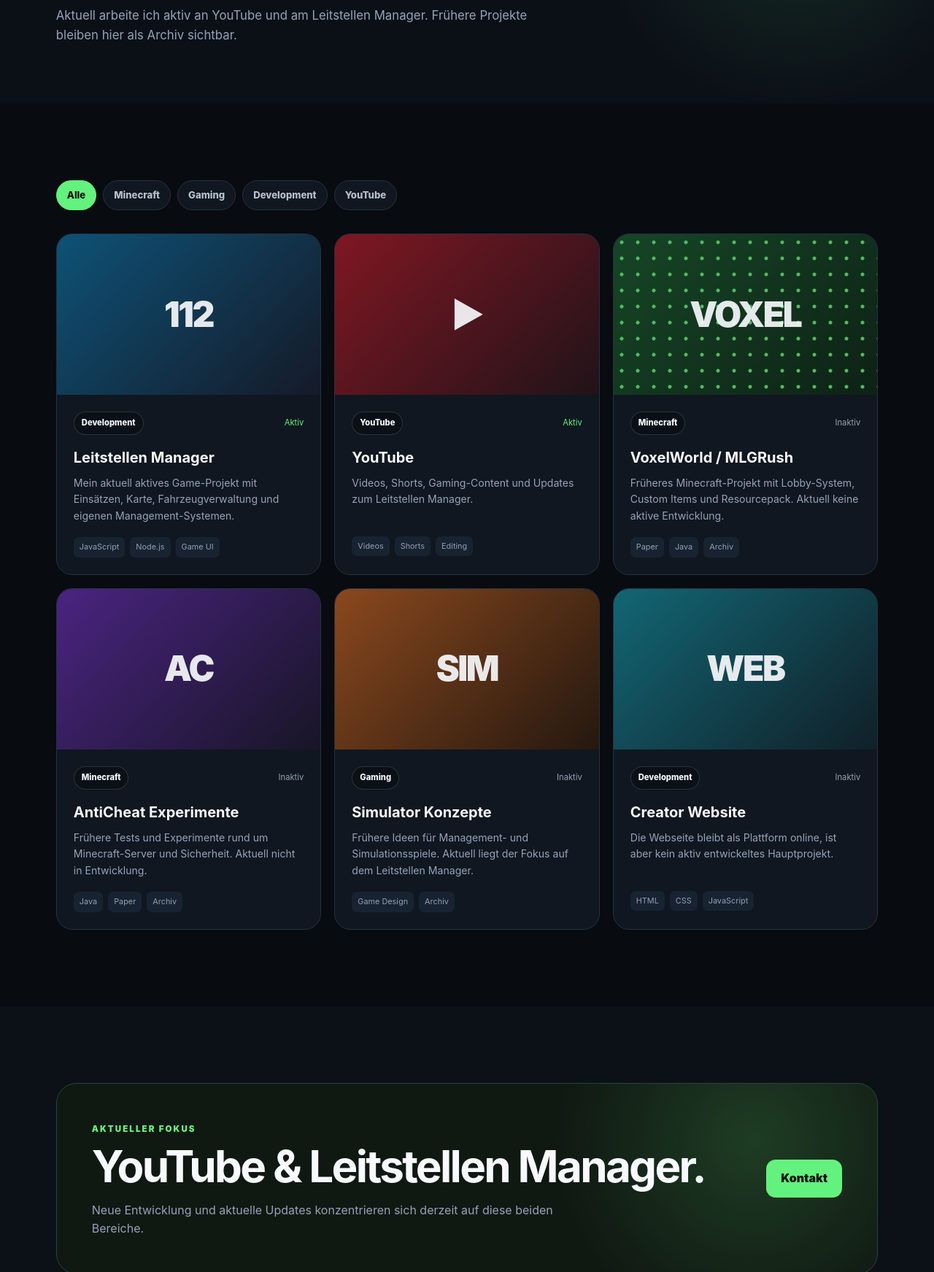
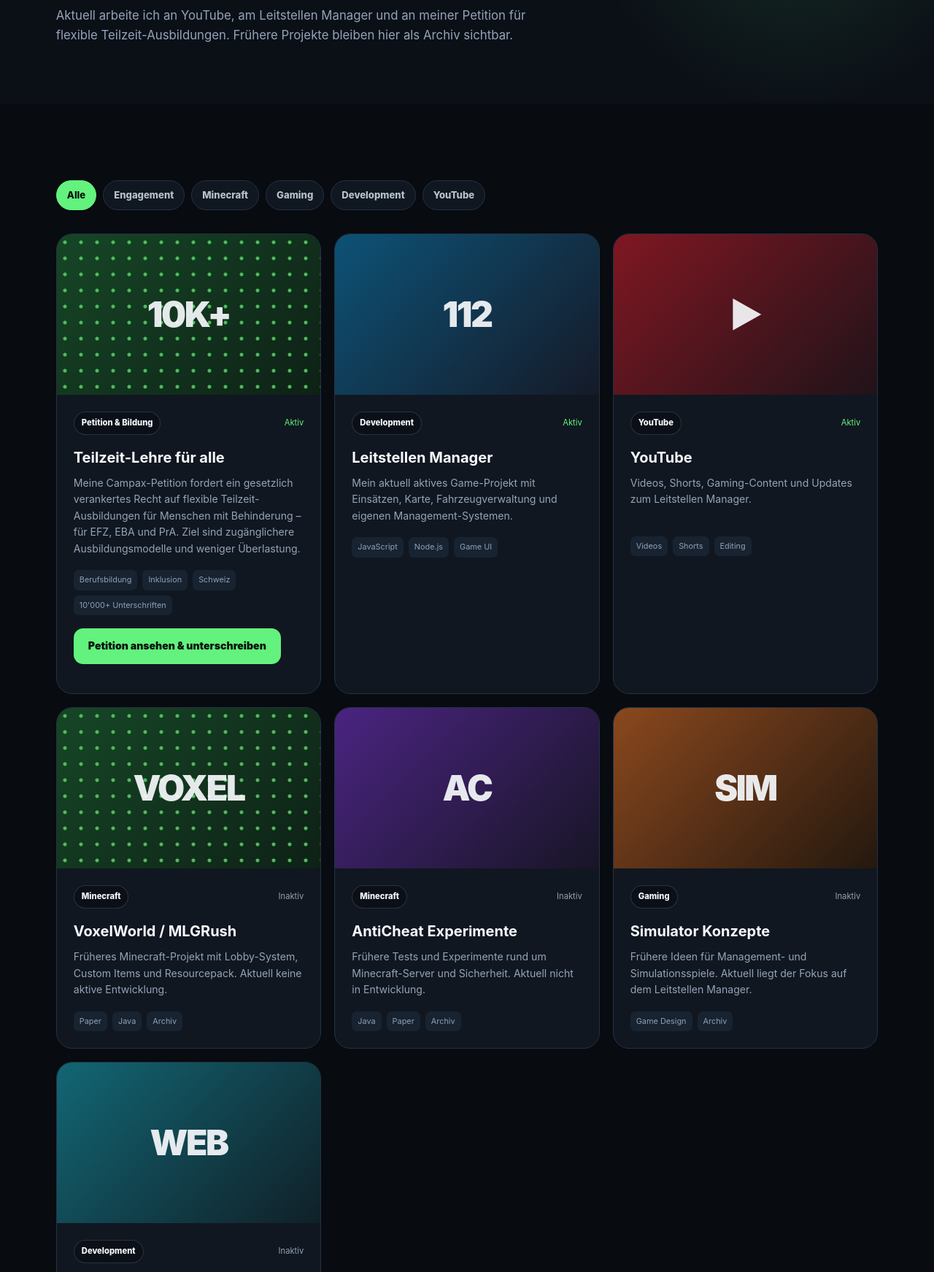
Before and after one commit to SkyHubYT/Till-Webseite, a website: page projekte.html in a window 1280 px wide. Shown: the part 326-2069 px from the top of the page at 73% size. Drawn offline with Linux system fonts and the light colour scheme; no server answers.

Commit message:
Add Teilzeit-Lehre Campax petition to projects

```diff
--- a/projekte.html
+++ b/projekte.html
@@ -3,7 +3,7 @@
 <meta charset="UTF-8">
 <meta name="viewport" content="width=device-width, initial-scale=1.0">
 <meta name="theme-color" content="#0a0e14">
-<meta name="description" content="Till – YouTube, Leitstellen Manager und frühere Projekte.">
+<meta name="description" content="Till – YouTube, Leitstellen Manager, Petition Teilzeit-Lehre und frühere Projekte.">
 <link rel="icon" href="assets/favicon.svg" type="image/svg+xml">
 <link rel="stylesheet" href="style.css">
 <title>Projekte | Till Gaming & Dev</title></head>
@@ -27,12 +27,13 @@
 <section class="page-hero compact">
   <span class="eyebrow">PROJECT HUB</span>
   <h1>Meine Projekte.</h1>
-  <p>Aktuell arbeite ich aktiv an YouTube und am Leitstellen Manager. Frühere Projekte bleiben hier als Archiv sichtbar.</p>
+  <p>Aktuell arbeite ich an YouTube, am Leitstellen Manager und an meiner Petition für flexible Teilzeit-Ausbildungen. Frühere Projekte bleiben hier als Archiv sichtbar.</p>
 </section>
 
 <section class="section">
   <div class="filter-bar">
     <button class="filter active" data-filter="all">Alle</button>
+    <button class="filter" data-filter="engagement">Engagement</button>
     <button class="filter" data-filter="minecraft">Minecraft</button>
     <button class="filter" data-filter="gaming">Gaming</button>
     <button class="filter" data-filter="dev">Development</button>
@@ -40,6 +41,17 @@
   </div>
 
   <div class="projects-grid" id="projectsGrid">
+    <article class="project-card" data-category="engagement">
+      <div class="project-thumb thumb-green"><span>10K+</span></div>
+      <div class="project-content">
+        <div class="project-meta"><span class="pill">Petition & Bildung</span><span class="status active">Aktiv</span></div>
+        <h3>Teilzeit-Lehre für alle</h3>
+        <p>Meine Campax-Petition fordert ein gesetzlich verankertes Recht auf flexible Teilzeit-Ausbildungen für Menschen mit Behinderung – für EFZ, EBA und PrA. Ziel sind zugänglichere Ausbildungsmodelle und weniger Überlastung.</p>
+        <div class="tech-tags"><span>Berufsbildung</span><span>Inklusion</span><span>Schweiz</span><span>10'000+ Unterschriften</span></div>
+        <p style="margin-top:18px"><a class="btn btn-primary" href="https://act.campax.org/petitions/teilzeit-lehre-fur-alle-flexible-ausbildungsmodelle-fur-menschen-mit-beeintrachtigung-jetzt" target="_blank" rel="noopener noreferrer">Petition ansehen & unterschreiben</a></p>
+      </div>
+    </article>
+
     <article class="project-card" data-category="dev">
       <div class="project-thumb thumb-blue"><span>112</span></div>
       <div class="project-content"><div class="project-meta"><span class="pill">Development</span><span class="status active">Aktiv</span></div>
@@ -87,7 +99,7 @@
 
 <section class="section section-dark">
   <div class="cta">
-    <div><span class="eyebrow">AKTUELLER FOKUS</span><h2>YouTube & Leitstellen Manager.</h2><p>Neue Entwicklung und aktuelle Updates konzentrieren sich derzeit auf diese beiden Bereiche.</p></div>
+    <div><span class="eyebrow">AKTUELLER FOKUS</span><h2>YouTube, Leitstellen Manager & Teilzeit-Lehre.</h2><p>Aktuelle Entwicklung, Content und gesellschaftliches Engagement konzentrieren sich derzeit auf diese drei Bereiche.</p></div>
     <a class="btn btn-primary" href="/kontakt">Kontakt</a>
   </div>
 </section>
@@ -100,7 +112,7 @@
         <span class="brand-mark">T</span>
         <span class="brand-copy"><b>TILL</b><small>GAMING & DEV</small></span>
       </a>
-      <p>YouTube, Leitstellen Manager und frühere kreative Projekte.</p>
+      <p>YouTube, Leitstellen Manager, Engagement und frühere kreative Projekte.</p>
     </div>
     <div>
       <h4>Entdecken</h4>
@@ -120,4 +132,4 @@
   </div>
 </footer>
 <div class="toast" id="toast" role="status"></div>
-<script src="script.js?v=20260912-focus"></script></body></html>
+<script src="script.js?v=20260912-petition"></script></body></html>
```
